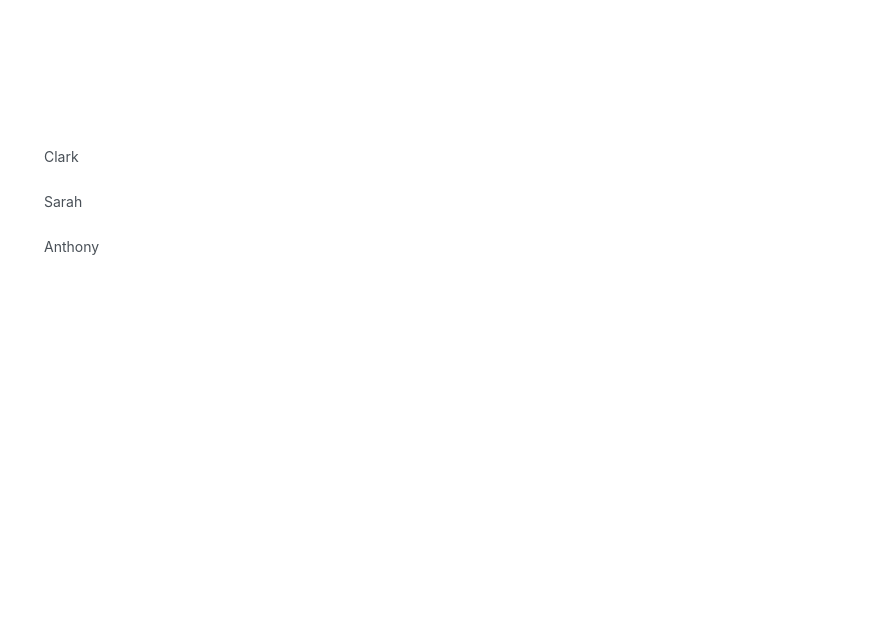
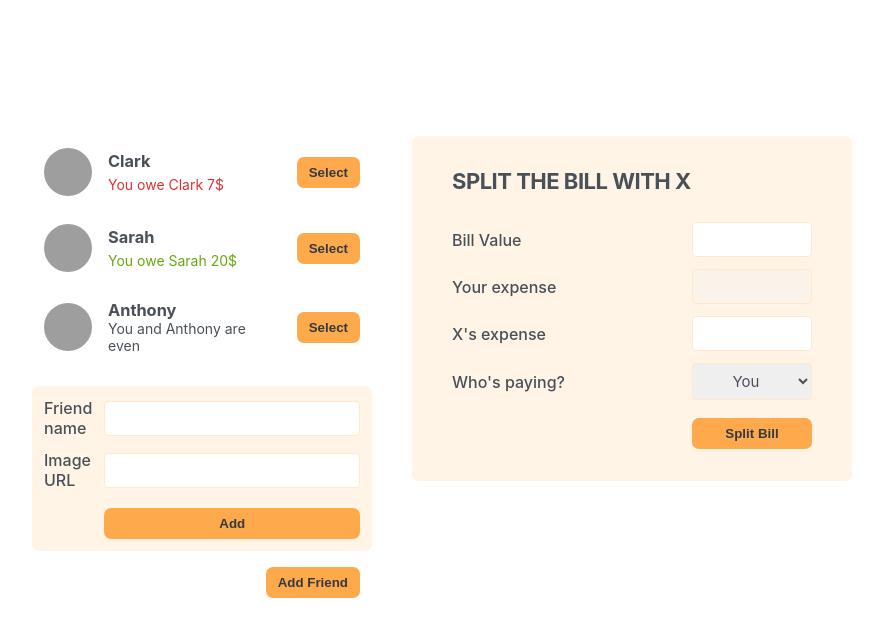
Before and after one commit to tojibayevvv/eat-n-split, a React (Create React App) app: page / in a window 1280 px wide. Shown: the top 636 px of the page, without its empty margins (198-1081 px from the left). Built offline with nearby package versions, Linux system fonts and the light colour scheme; grey boxes are pictures that could not be loaded.

Commit message:
finished static version

```diff
--- a/src/App.js
+++ b/src/App.js
@@ -1,3 +1,5 @@
+// import { useState } from "react";
+
 const initialFriends = [
   {
     id: 118836,
@@ -24,7 +26,9 @@ function App() {
     <div className="app">
       <div className="sidebar">
         <FriendsList />
+        <FriendForm />
       </div>
+      <FormSplitBill />
     </div>
   );
 }
@@ -37,8 +41,68 @@ function FriendsList() {
   return (
     <ul>
       {friends.map((friend) => (
-        <li>{friend.name}</li>
+        <Friend friend={friend} key={friend.id} />
       ))}
     </ul>
   );
 }
+
+function Friend({ friend }) {
+  return (
+    <li>
+      <img src={friend.image} alt={friend.name} />
+      <h3>{friend.name}</h3>
+      {friend.balance < 0 && (
+        <p className="red">
+          You owe {friend.name} {Math.abs(friend.balance)}$
+        </p>
+      )}
+      {friend.balance > 0 && (
+        <p className="green">
+          You owe {friend.name} {Math.abs(friend.balance)}$
+        </p>
+      )}
+      {friend.balance === 0 && <p>You and {friend.name} are even</p>}
+      <Button>Select</Button>
+    </li>
+  );
+}
+
+function Button({ children }) {
+  return <button className="button">{children}</button>;
+}
+
+function FriendForm() {
+  // const [addFriend, setAddFriend] = useState("");
+  return (
+    <>
+      <form className="form-add-friend">
+        <label>Friend name</label>
+        <input type="text" />
+        <label>Image URL</label>
+        <input type="text" />
+        <Button>Add</Button>
+      </form>
+      <Button>Add Friend</Button>
+    </>
+  );
+}
+
+function FormSplitBill() {
+  return (
+    <form className="form-split-bill">
+      <h2>Split the bill with X</h2>
+      <label>Bill Value</label>
+      <input type="text" />
+      <label>Your expense</label>
+      <input type="text" disabled />
+      <label>X's expense</label>
+      <input type="text" />
+      <label>Who's paying?</label>
+      <select>
+        <option value="">You</option>
+      </select>
+      <Button>Split Bill</Button>
+    </form>
+  );
+}
--- a/src/index.css
+++ b/src/index.css
@@ -131,12 +131,6 @@ label {
   font-weight: 500;
 }
 
-label::first-letter {
-  display: inline-block;
-  margin-right: 4px;
-  font-size: 1.8rem;
-}
-
 input,
 select {
   font-family: inherit;
```
